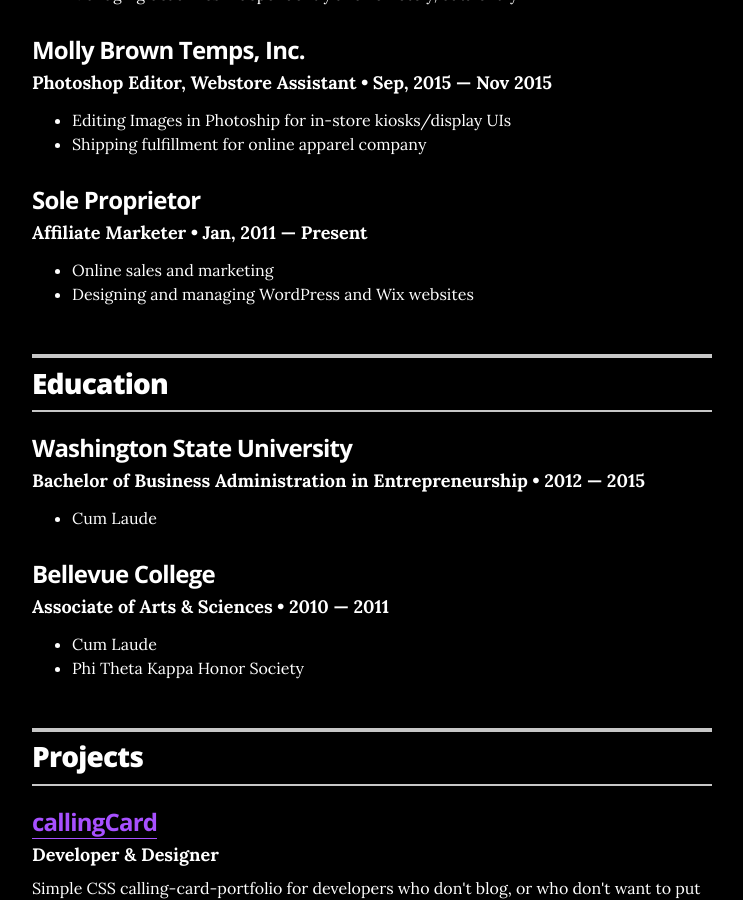
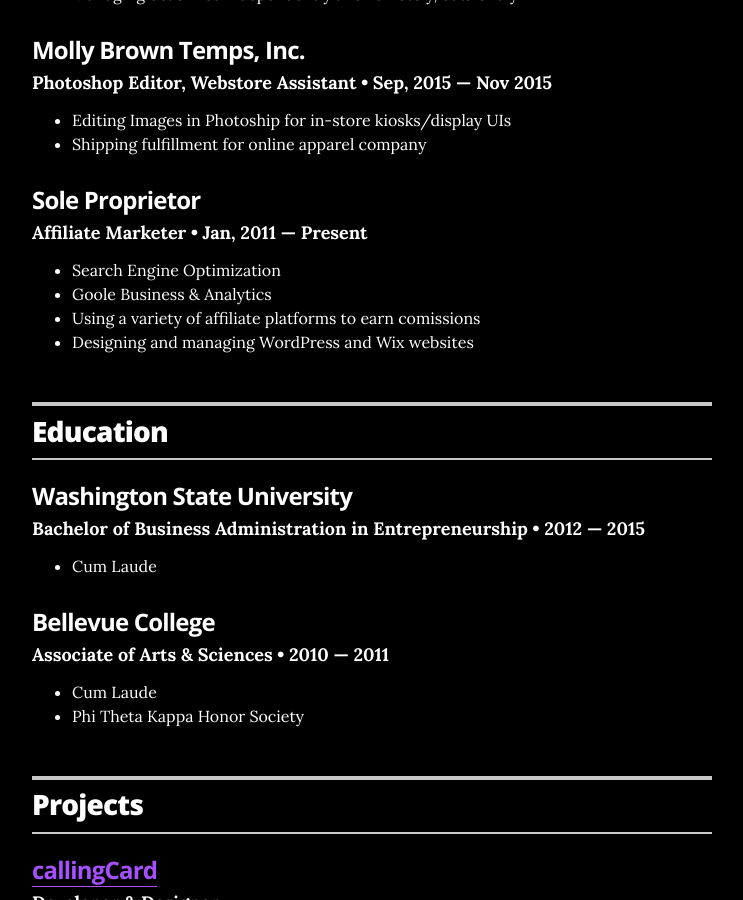
Before and after one commit to MaDrCloudDev/MaDrCloudDev.github.io, a Jekyll site: the page built from index.html, in a window 1280 px wide and 900 px high, scrolled down 834 px. Shown: the whole window, without its empty margins (268-1011 px from the left). Built offline with Jekyll 4.4.1, drawn with Linux system fonts in a browser that asks for light colours.

Commit message:
Update experience.yml

```diff
--- a/_data/experience.yml
+++ b/_data/experience.yml
@@ -16,4 +16,4 @@
 - company: Sole Proprietor
   position: Affiliate Marketer
   duration:  Jan, 2011 &mdash; Present
-  summary: <ul class="resume-item-list"><li>Online sales and marketing</li><li>Designing and managing WordPress and Wix websites</li></ul>
+  summary: <ul class="resume-item-list"><li>Search Engine Optimization</li><li>Goole Business & Analytics</li><li>Using a variety of affiliate platforms to earn comissions</li><li>Designing and managing WordPress and Wix websites</li></ul>
```
